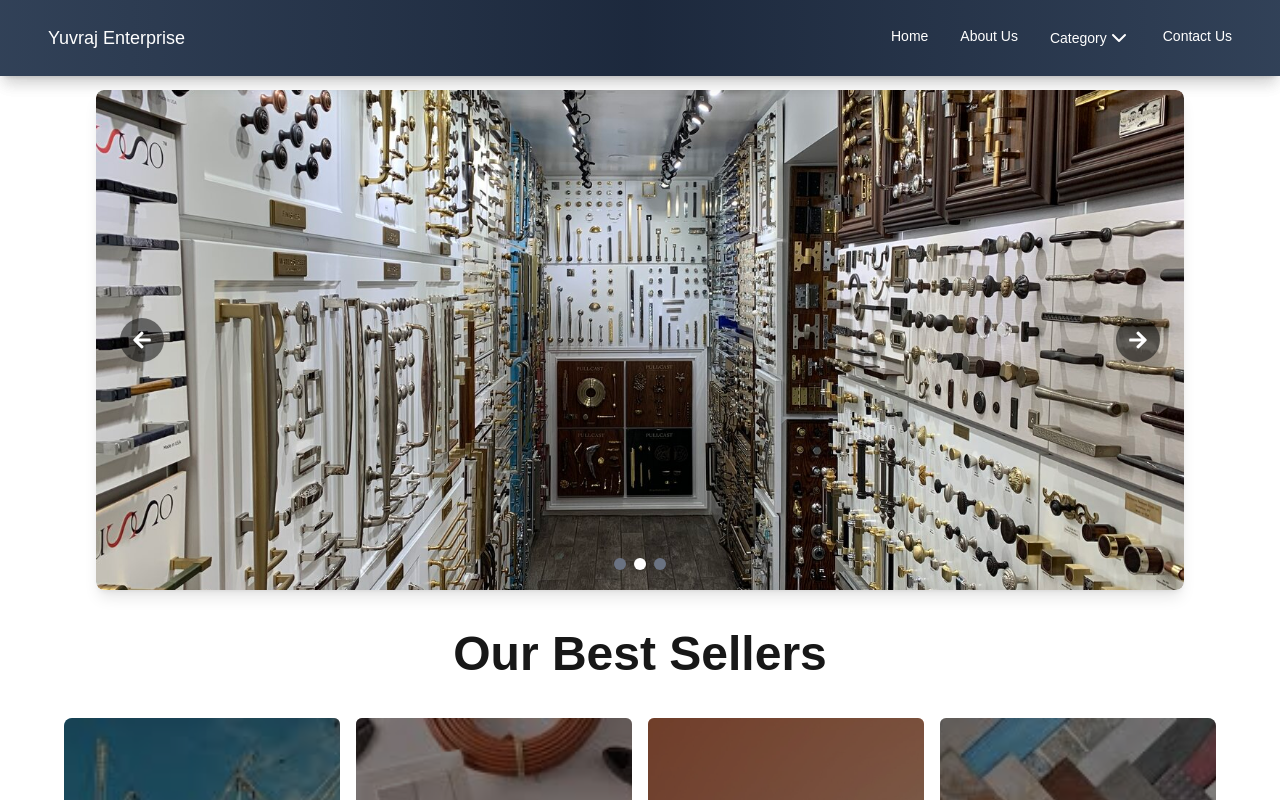
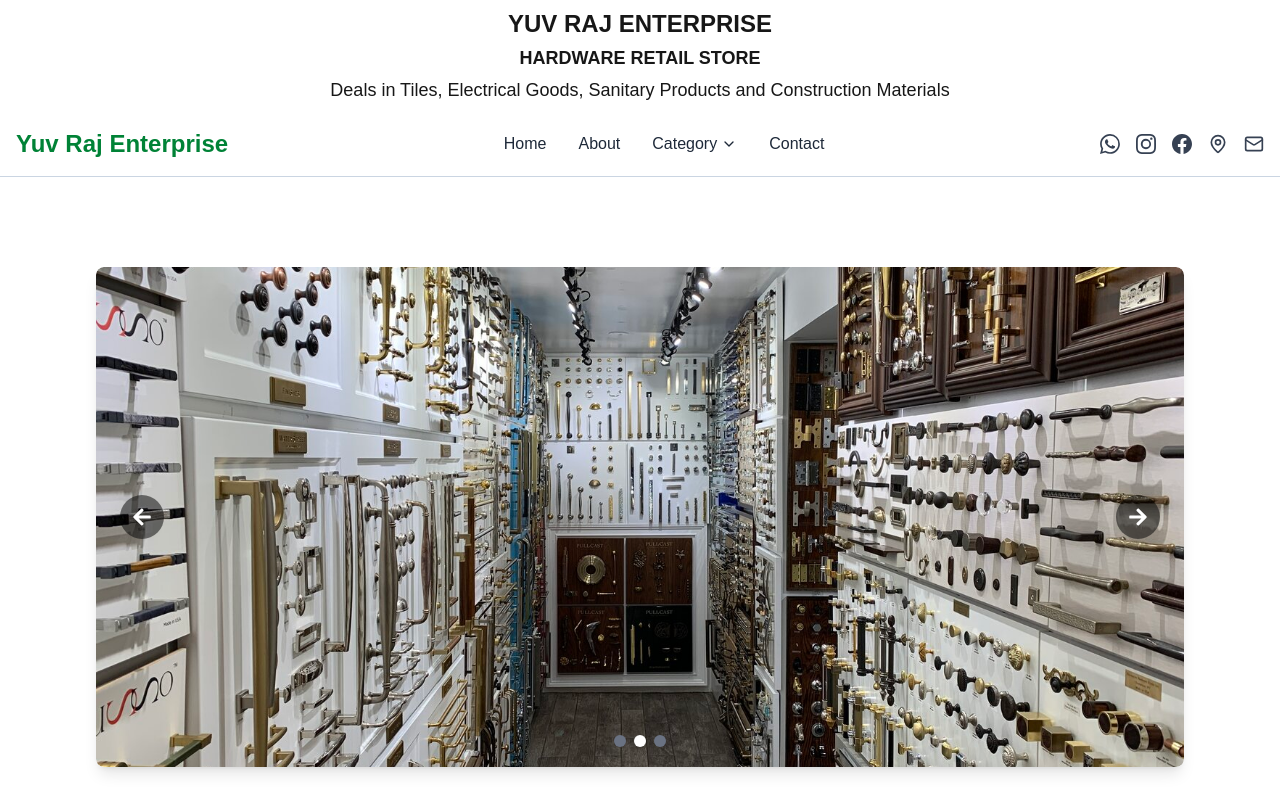
Before and after one commit to A5shi5h/yuvrajenterprise, a Next.js app: page / in a window 1280 px wide. Shown: the top 800 px of the page. Built offline with nearby package versions, Linux system fonts and the light colour scheme.

Commit message:
basic changes to the whole site

```diff
--- a/app/layout.tsx
+++ b/app/layout.tsx
@@ -15,7 +15,7 @@ export default function RootLayout({
   return (
     <html lang="en">
       <body>
-        <div className="relative w-full flex items-center justify-center ">
+        <div className="fixed top-0 w-full z-10">
           <Navbar />
         </div>
         {children}
--- a/components/BestSeller.tsx
+++ b/components/BestSeller.tsx
@@ -41,7 +41,7 @@ const BestSellers = () => {
       <div className="mt-10">
         <motion.h1
           ref={ref}
-          className="text-center font-bold text-5xl"
+          className="text-center font-bold text-5xl max-sm:text-3xl"
           variants={headingVariants}
           initial="hidden"
           animate={isInView ? "visible" : "hidden"}
--- a/components/Footer.tsx
+++ b/components/Footer.tsx
@@ -30,7 +30,7 @@ const Footer = () => {
         >
           <h3 className="font-semibold text-lg">POPULAR COLLECTIONS</h3>
           <ul className="text-sm mt-2 space-y-1">
-            {["Micro Controllers", "IoT Sensors", "STEM Kits", "Aeromodelling", "Arts & Crafts"].map((item, index) => (
+            {["Interior Paints", "Cements", "Sanitary Goods", "Tiles"].map((item, index) => (
               <motion.li
                 key={index}
                 whileHover={{ x: 5 }}
--- a/components/Hero.tsx
+++ b/components/Hero.tsx
@@ -32,7 +32,7 @@ const Hero = () => {
   };
 
   return (
-    <div className="relative flex justify-center items-center pt-[90px]">
+    <div className="relative flex justify-center items-center pt-[90px] max-sm:pt-4">
       {/* Image Container (Centered with margin) */}
       <motion.div
         key={currentIndex}
--- a/components/Navbar.tsx
+++ b/components/Navbar.tsx
@@ -1,123 +1,119 @@
 "use client";
-import { useState } from "react";
+import { useState, useEffect } from "react";
 import Link from "next/link";
-import { ChevronDown } from 'lucide-react'
+import { usePathname } from "next/navigation";
+import { Menu, X, ChevronDown, MapPin, Mail } from "lucide-react";
+import { BsFacebook, BsInstagram, BsWhatsapp } from "react-icons/bs";
 
 const Navbar = () => {
-  const [isDropdownOpen, setIsDropdownOpen] = useState(false);
+  const [mobileMenuOpen, setMobileMenuOpen] = useState(false);
+  const [mobileCategoryOpen, setMobileCategoryOpen] = useState(false);
+  const [categoryOpen, setCategoryOpen] = useState(false);
+  const [scrolled, setScrolled] = useState(false);
+  const pathname = usePathname();
+
+  useEffect(() => {
+    const handleScroll = () => {
+      setScrolled(window.scrollY > 20); // Adjust threshold as needed
+    };
+
+    window.addEventListener("scroll", handleScroll);
+    return () => window.removeEventListener("scroll", handleScroll);
+  }, []);
+
+  const showHeading = pathname === "/" && !scrolled;
 
   return (
-    <nav className="fixed top-0 left-0 w-full bg-gradient-to-r from-slate-700 via-slate-800 to-slate-700 shadow-lg z-50 p-2">
-      <div className="max-w-7xl mx-auto px-4 lg:px-10 py-4 flex justify-between items-center text-lg font-semibold">
+    <nav className={`sticky top-0 z-50 bg-white border-b border-slate-300 transition-all duration-500 ease-in-out ${scrolled ? 'shadow-md' : 'shadow-none'}`}>
+      {showHeading && (
+        <div className={`text-center transition-all duration-500 ease-in-out max-sm:hidden ${scrolled ? 'p-1 text-sm' : 'p-2'}`}>
+        <h1 className={`font-bold transition-all duration-500 ${scrolled ? 'text-xl' : 'text-2xl'}`}>YUV RAJ ENTERPRISE</h1>
+        <h2 className={`font-semibold transition-all duration-500 ${scrolled ? 'text-base' : 'text-lg'} pt-1`}>
+          HARDWARE RETAIL STORE
+        </h2>
+        <p className={`font-thin transition-all duration-500 ${scrolled ? 'text-sm' : 'text-lg'} pt-1`}>
+          Deals in Tiles, Electrical Goods, Sanitary Products and Construction Materials
+        </p>
+      </div>
+      )}
+
+      <div className="max-w-7xl mx-auto px-4 py-4 flex justify-between items-center">
         {/* Logo */}
-        <Link href="/">
-          <h1 className="text-white font-light">Yuvraj Enterprise</h1>
-        </Link>
+        <div className="text-green-700 font-bold text-xl sm:text-2xl">
+          <Link href="/">Yuv Raj Enterprise</Link>
+        </div>
 
-        {/* Desktop Menu */}
-        <div className="hidden md:flex space-x-8 font-thin text-sm">
-          <Link href="/" className="text-white hover:text-slate-500">
-            Home
-          </Link>
-          <Link href="/about" className="text-white hover:text-slate-500">
-            About Us
-          </Link>
+        {/* Desktop Nav */}
+        <div className="hidden md:flex items-center space-x-8 font-medium text-gray-800">
+          <Link href="/" className="hover:text-green-600 transition">Home</Link>
+          <Link href="/about" className="hover:text-green-600 transition">About</Link>
 
-          {/* Dropdown for Category */}
-          <div className="relative">
-            <button
-              onClick={() => setIsDropdownOpen(!isDropdownOpen)}
-              className="text-white hover:text-slate-500 flex items-center"
+          {/* Dropdown */}
+          <div
+            className="relative group"
+            onMouseEnter={() => setCategoryOpen(true)}
+            onMouseLeave={() => setCategoryOpen(false)}
+          >
+            <button className="flex items-center gap-1 hover:text-green-600 transition">
+              Category <ChevronDown className="w-4 h-4" />
+            </button>
+            <div
+              className={`absolute top-8 left-0 bg-white shadow-lg rounded-md overflow-hidden transition-all duration-300 ease-in-out ${
+                categoryOpen ? "opacity-100 translate-y-0 visible" : "opacity-0 -translate-y-2 invisible"
+              }`}
             >
-              Category <ChevronDown />
-            </button>
-            {isDropdownOpen && (
-              <div className="absolute left-0 mt-2 bg-white shadow-md rounded-md overflow-hidden">
-                <Link
-              href="/category/tiles"
-              className="block px-8 py-2 hover:bg-gray-600"
-            >
-                Tiles
-              </Link>
-              <Link
-                href="/category/electrical-items"
-                className="block px-8 py-2 hover:bg-gray-600"
-              >
-                Electrical Items
-              </Link>
-              <Link
-                href="/category/interior-paint"
-                className="block px-8 py-2 hover:bg-gray-600"
-              >
-                Interior Paints
-              </Link>
-              <Link
-                href="/category/construction-goods"
-                className="block px-8 py-2 hover:bg-gray-600"
-              >
-                Construction Goods
-              </Link>
-                </div>
-              )}
+              <Link href="/category/tiles" className="block px-6 py-2 hover:bg-green-50 text-sm">Tiles</Link>
+              <Link href="/category/electrical-items" className="block px-6 py-2 hover:bg-green-50 text-sm">Electrical Items</Link>
+              <Link href="/category/interior-paint" className="block px-6 py-2 hover:bg-green-50 text-sm">Interior Paints</Link>
+              <Link href="/category/construction-goods" className="block px-6 py-2 hover:bg-green-50 text-sm">Construction Goods</Link>
             </div>
+          </div>
 
-            <Link href="/contact" className="text-white hover:text-slate-500">
-              Contact Us
-            </Link>
+          <Link href="/contact" className="hover:text-green-600 transition">Contact</Link>
+        </div>
+
+        {/* Desktop Icons */}
+        <div className="hidden md:flex items-center space-x-4 text-gray-700">
+          <BsWhatsapp className="w-5 h-5 cursor-pointer" />
+          <BsInstagram className="w-5 h-5 cursor-pointer" />
+          <BsFacebook className="w-5 h-5 cursor-pointer" />
+          <MapPin className="w-5 h-5 cursor-pointer" />
+          <Mail className="w-5 h-5 cursor-pointer" />
         </div>
 
         {/* Mobile Menu Button */}
-        <div className="md:hidden text-white">
-          <button onClick={() => setIsDropdownOpen(!isDropdownOpen)}>
-            ☰
+        <div className="md:hidden">
+          <button onClick={() => setMobileMenuOpen(!mobileMenuOpen)} className="text-gray-600">
+            {mobileMenuOpen ? <X className="w-6 h-6" /> : <Menu className="w-6 h-6" />}
           </button>
         </div>
       </div>
 
-      {/* Mobile Dropdown Menu */}
-      {isDropdownOpen && (
-        <div className="md:hidden bg-gray-800 text-white">
-          <Link href="/" className="block px-6 py-2 hover:bg-gray-700">
-            Home
-          </Link>
-          <Link href="/about" className="block px-6 py-2 hover:bg-gray-700">
-            About Us
-          </Link>
+      {/* Mobile Menu */}
+      {mobileMenuOpen && (
+        <div className="md:hidden bg-white px-4 pb-4 space-y-2 font-medium text-gray-800">
+          <Link href="/" className="block py-2 border-b hover:text-green-600">Home</Link>
+          <Link href="/about" className="block py-2 border-b hover:text-green-600">About</Link>
 
-          {/* Mobile Category Dropdown */}
-          <button className="block w-full text-left px-6 py-2 hover:bg-gray-700">
-            Category
-          </button>
-          <div className="bg-gray-700">
-            <Link
-              href="/category/tiles"
-              className="block px-8 py-2 hover:bg-gray-600"
+          {/* Mobile Dropdown */}
+          <div>
+            <button
+              onClick={() => setMobileCategoryOpen(!mobileCategoryOpen)}
+              className="w-full text-left py-2 flex justify-between items-center hover:text-green-600"
             >
-              Tiles
-            </Link>
-            <Link
-              href="/category/electrical-items"
-              className="block px-8 py-2 hover:bg-gray-600"
-            >
-              Electrical Items
-            </Link>
-            <Link
-              href="/category/interior-paint"
-              className="block px-8 py-2 hover:bg-gray-600"
-            >
-              Interior Paints
-            </Link>
-            <Link
-              href="/category/construction-goods"
-              className="block px-8 py-2 hover:bg-gray-600"
-            >
-              Construction Goods
-            </Link>
+              Category <ChevronDown className={`w-4 h-4 transform transition-transform ${mobileCategoryOpen ? "rotate-180" : ""}`} />
+            </button>
+            {mobileCategoryOpen && (
+              <div className="ml-4 mt-1 space-y-1">
+                <Link href="/category/tiles" className="block py-1 hover:text-green-600">Tiles</Link>
+                <Link href="/category/electrical-items" className="block py-1 hover:text-green-600">Electrical Items</Link>
+                <Link href="/category/interior-paint" className="block py-1 hover:text-green-600">Interior Paints</Link>
+                <Link href="/category/construction-goods" className="block py-1 hover:text-green-600">Construction Goods</Link>
+              </div>
+            )}
           </div>
 
-          <Link href="/contact" className="block px-6 py-2 hover:bg-gray-700">
-            Contact Us
-          </Link>
+          <Link href="/contact" className="block py-2 border-t hover:text-green-600">Contact</Link>
         </div>
       )}
     </nav>
```
Also changed, not shown: app/about/page.tsx (+8 -6 lines), app/contact/page.tsx (+7 -7 lines).
